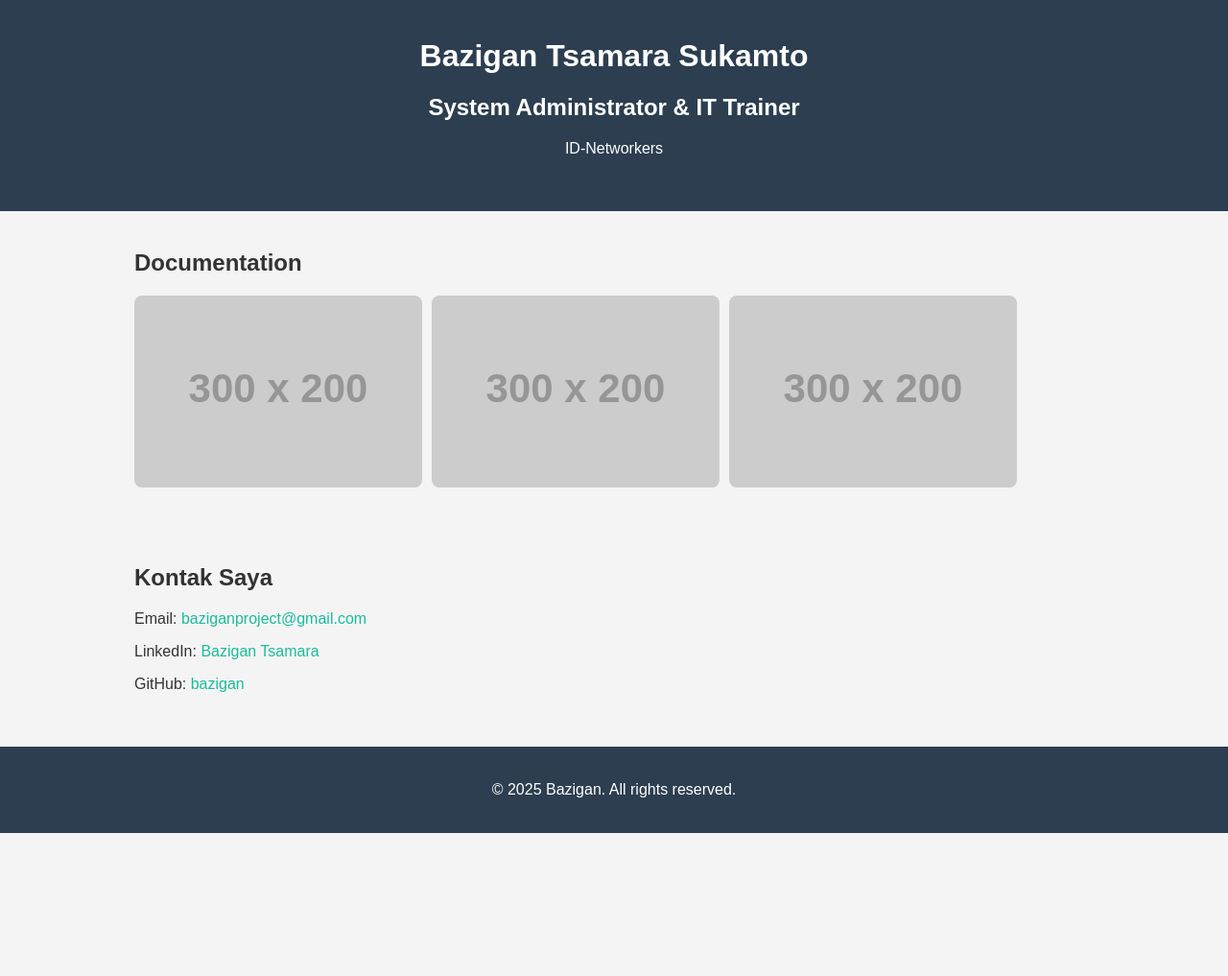
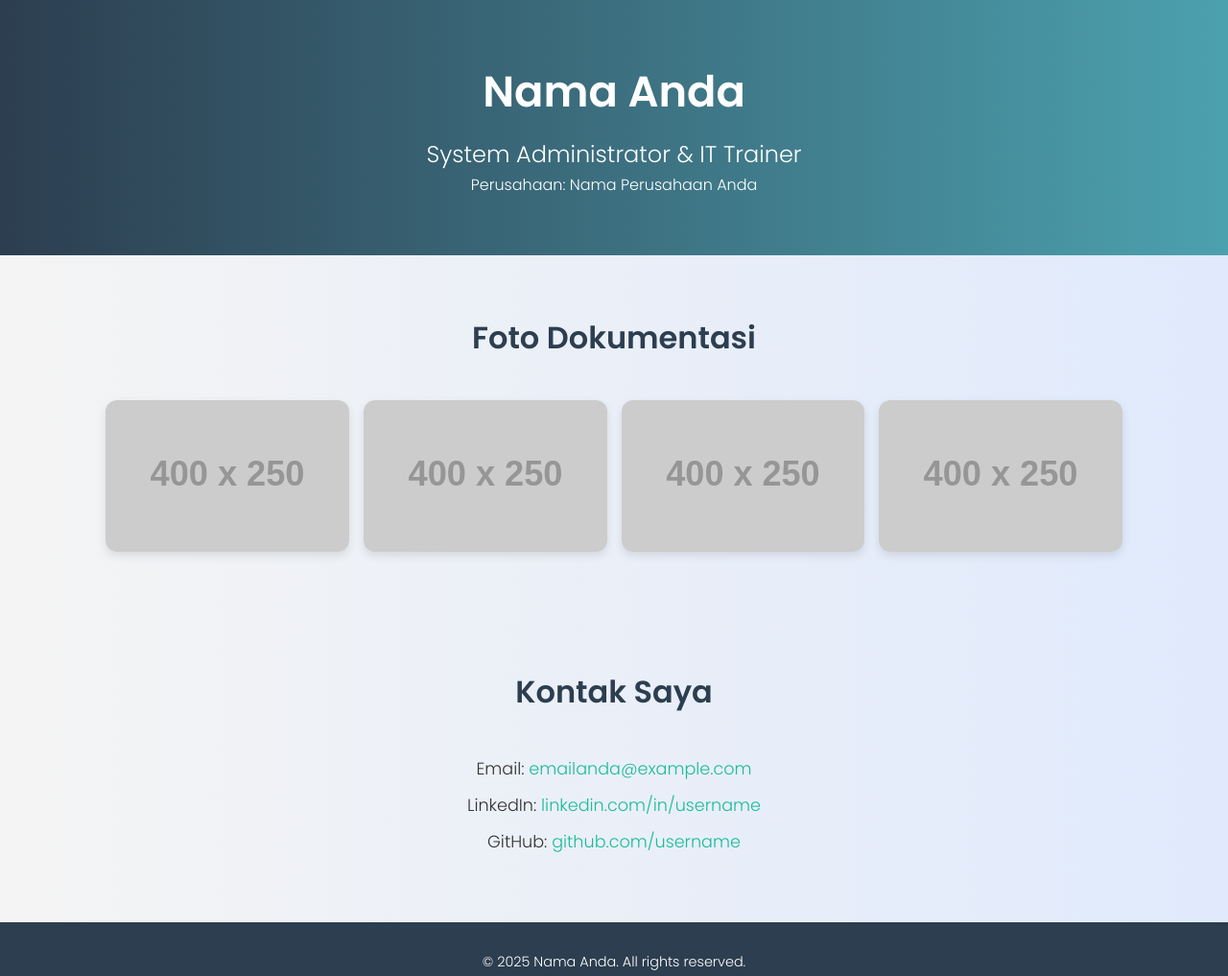
Before and after one commit to bazigan/bazigan.github.io, a plain HTML site: page index.html in a window 1280 px wide. Shown: the whole page at 96% size. Before the commit the page ends 868 px from the top, so only its background shows below. Drawn offline with Linux system fonts and the light colour scheme; placeholder pictures from the web are drawn by us.

Commit message:
Update index.html

```diff
--- a/index.html
+++ b/index.html
@@ -3,82 +3,113 @@
 <head>
   <meta charset="UTF-8" />
   <meta name="viewport" content="width=device-width, initial-scale=1.0" />
-  <title>Bazigan Tsamara Sukamto | System Administrator & IT Trainer</title>
+  <title>Portofolio | System Administrator & IT Trainer</title>
+  <link href="https://fonts.googleapis.com/css2?family=Poppins:wght@300;600&display=swap" rel="stylesheet">
   <style>
-    body {
-      font-family: Arial, sans-serif;
+    * {
+      box-sizing: border-box;
       margin: 0;
       padding: 0;
-      background-color: #f4f4f4;
+    }
+    body {
+      font-family: 'Poppins', sans-serif;
+      background: linear-gradient(to right, #f4f4f4, #e0eafc);
       color: #333;
+      line-height: 1.6;
     }
     header {
-      background-color: #2c3e50;
+      background: linear-gradient(to right, #2c3e50, #4ca1af);
       color: white;
-      padding: 40px 20px;
+      padding: 60px 20px;
       text-align: center;
     }
+    header h1 {
+      font-size: 2.8em;
+      font-weight: 600;
+    }
+    header h2 {
+      font-size: 1.5em;
+      margin-top: 10px;
+      font-weight: 300;
+    }
     section {
-      padding: 40px 20px;
-      max-width: 1000px;
+      padding: 60px 20px;
+      max-width: 1100px;
       margin: auto;
     }
-    h1, h2 {
-      margin-top: 0;
+    .section-title {
+      text-align: center;
+      margin-bottom: 40px;
+      font-size: 2em;
+      color: #2c3e50;
     }
     .gallery {
-      display: flex;
-      flex-wrap: wrap;
-      gap: 10px;
+      display: grid;
+      grid-template-columns: repeat(auto-fit, minmax(250px, 1fr));
+      gap: 15px;
     }
     .gallery img {
       width: 100%;
-      max-width: 300px;
-      height: auto;
-      border-radius: 8px;
+      border-radius: 12px;
+      box-shadow: 0 4px 10px rgba(0,0,0,0.1);
+      transition: transform 0.3s ease;
+    }
+    .gallery img:hover {
+      transform: scale(1.05);
+    }
+    .contact {
+      text-align: center;
+    }
+    .contact p {
+      margin: 10px 0;
+      font-size: 1.1em;
+    }
+    a {
+      color: #1abc9c;
+      text-decoration: none;
+    }
+    a:hover {
+      text-decoration: underline;
     }
     footer {
       background-color: #2c3e50;
       color: white;
       text-align: center;
-      padding: 20px;
-    }
-    a {
-      color: #1abc9c;
-      text-decoration: none;
+      padding: 30px 20px;
+      font-size: 0.9em;
     }
   </style>
 </head>
 <body>
   <header>
-    <h1>Bazigan Tsamara Sukamto</h1>
+    <h1>Nama Anda</h1>
     <h2>System Administrator & IT Trainer</h2>
-    <p>ID-Networkers</p>
+    <p>Perusahaan: Nama Perusahaan Anda</p>
   </header>
 
   <section>
-    <h2>Documentation</h2>
+    <h2 class="section-title">Foto Dokumentasi</h2>
     <div class="gallery">
-      <img src="https://via.placeholder.com/300x200?text=Foto+1" alt="Foto 1">
-      <img src="https://via.placeholder.com/300x200?text=Foto+2" alt="Foto 2">
-      <img src="https://via.placeholder.com/300x200?text=Foto+3" alt="Foto 3">
+      <img src="https://via.placeholder.com/400x250?text=Kegiatan+1" alt="Kegiatan 1">
+      <img src="https://via.placeholder.com/400x250?text=Kegiatan+2" alt="Kegiatan 2">
+      <img src="https://via.placeholder.com/400x250?text=Kegiatan+3" alt="Kegiatan 3">
+      <img src="https://via.placeholder.com/400x250?text=Kegiatan+4" alt="Kegiatan 4">
     </div>
   </section>
 
-  <section>
-    <h2>Kontak Saya</h2>
-    <p>Email: <a href="mailto:baziganproject@gmail.com">baziganproject@gmail.com</a></p>
-    <p>LinkedIn: <a href="https://linkedin.com/in/bazigantsamara" target="_blank">Bazigan Tsamara</a></p>
-    <p>GitHub: <a href="https://github.com/bazigan" target="_blank">bazigan</a></p>
+  <section class="contact">
+    <h2 class="section-title">Kontak Saya</h2>
+    <p>Email: <a href="mailto:emailanda@example.com">emailanda@example.com</a></p>
+    <p>LinkedIn: <a href="https://linkedin.com/in/username" target="_blank">linkedin.com/in/username</a></p>
+    <p>GitHub: <a href="https://github.com/username" target="_blank">github.com/username</a></p>
   </section>
 
   <footer>
-    <p>&copy; 2025 Bazigan. All rights reserved.</p>
+    <p>&copy; 2025 Nama Anda. All rights reserved.</p>
   </footer>
 
   <script>
-    // JavaScript opsional di sini
-    console.log("Portofolio loaded!");
+    console.log("Portofolio siap tampil elegan!");
   </script>
 </body>
 </html>
```
